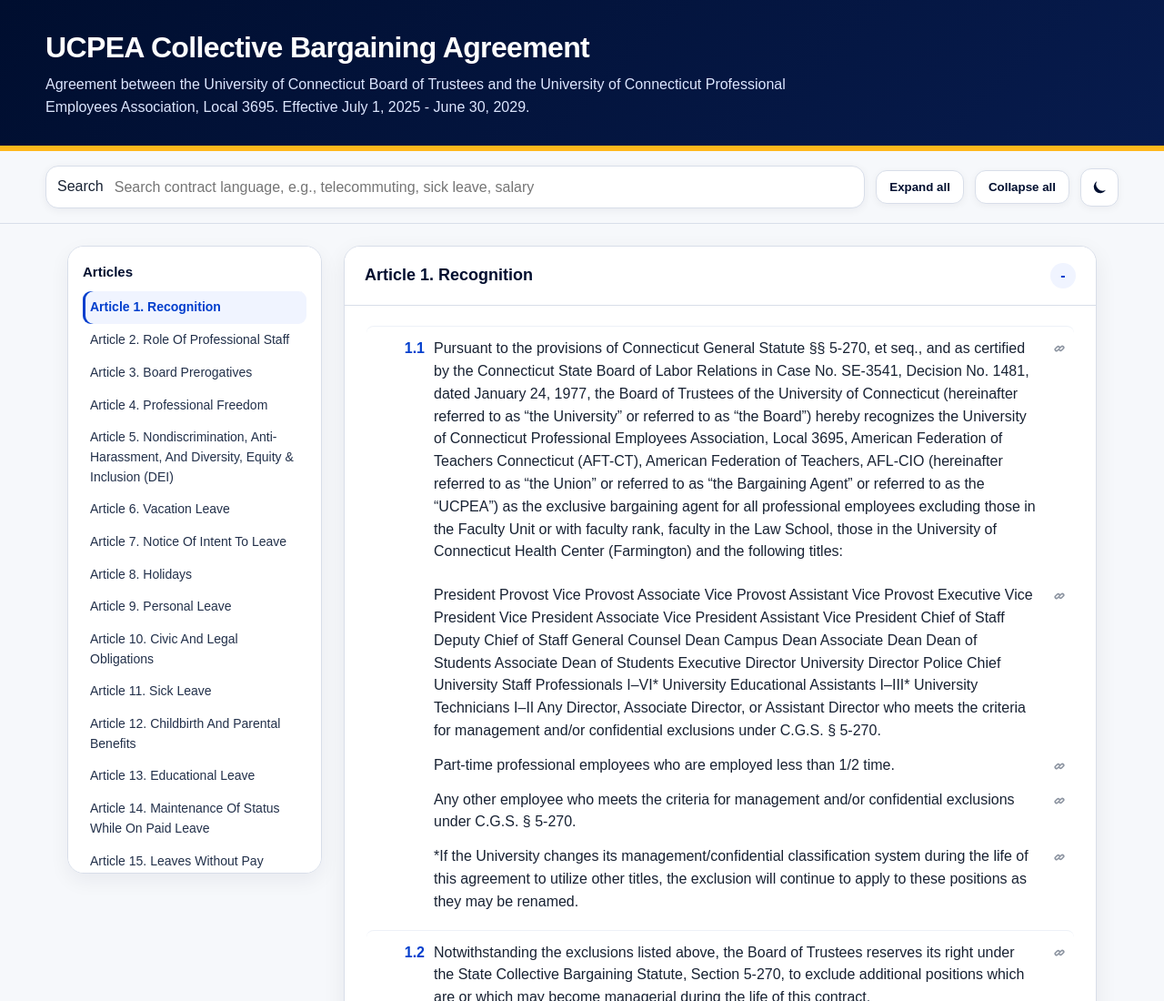
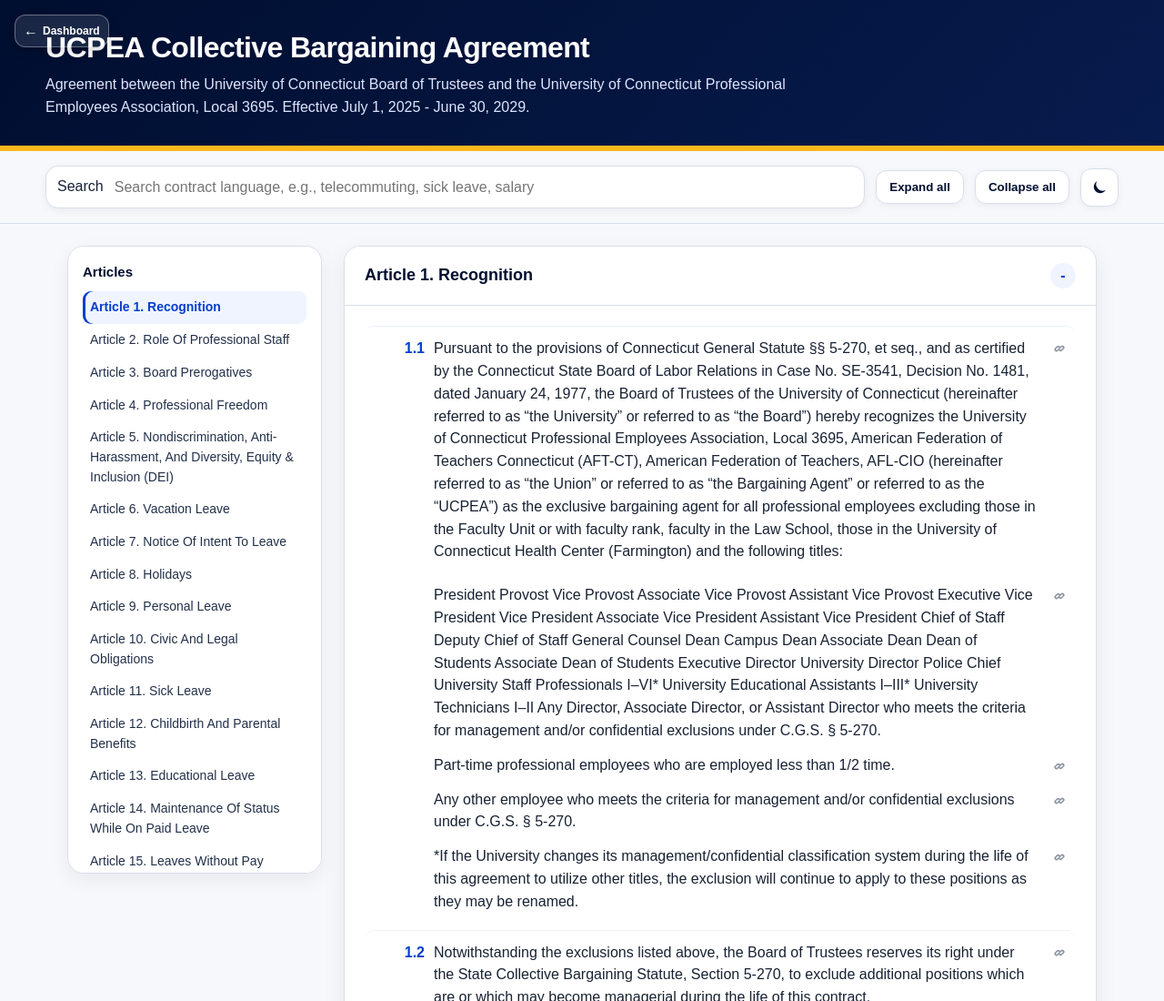
Before and after one commit to JustinRogo/UCPEA, a plain HTML site: page UCPEAContract.html in a window 1280 px wide. Shown: the top 1100 px of the page at 91% size. Drawn offline with Linux system fonts and the light colour scheme.

Commit message:
Add dashboard link to UCPEA contract

```diff
--- a/UCPEAContract.html
+++ b/UCPEAContract.html
@@ -79,8 +79,31 @@ html[data-theme="dark"] {
 * { box-sizing: border-box; }
 html { scroll-behavior: smooth; }
 body { margin:0; font-family: Arial, Helvetica, sans-serif; color:var(--text); background:var(--bg); line-height:1.55; transition:color .15s ease, background .15s ease; }
-.site-header { background:linear-gradient(135deg, var(--navy), #071b4d); color:#fff; padding:34px 24px 30px; border-bottom:6px solid var(--gold); }
+.site-header { position:relative; background:linear-gradient(135deg, var(--navy), #071b4d); color:#fff; padding:34px 24px 30px; border-bottom:6px solid var(--gold); }
 .site-header .wrap, main.wrap { max-width:1180px; margin:0 auto; }
+.dashboard-back {
+  position:absolute;
+  top:16px;
+  left:16px;
+  display:inline-flex;
+  align-items:center;
+  gap:5px;
+  min-height:36px;
+  padding:7px 9px;
+  border:1px solid rgba(255,255,255,.34);
+  border-radius:12px;
+  background:rgba(255,255,255,.1);
+  color:#fff;
+  font-size:12px;
+  font-weight:800;
+  line-height:1;
+  text-decoration:none;
+  box-shadow:0 4px 14px rgba(0,0,0,.16);
+  transition:background .15s ease, color .15s ease, border-color .15s ease;
+}
+.dashboard-back:hover { border-color:#fff; background:#fff; color:var(--navy); }
+.dashboard-back:focus-visible { outline:3px solid var(--gold); outline-offset:3px; }
+.dashboard-back span { font-size:16px; line-height:1; }
 h1 { margin:0 0 10px; font-size:32px; line-height:1.15; letter-spacing:-0.02em; }
 .subtitle { max-width:820px; margin:0; color:#dce6ff; font-size:16px; }
 .toolbar { position:sticky; top:0; z-index:5; background:var(--toolbar-bg); backdrop-filter:blur(8px); border-bottom:1px solid var(--border); padding:16px 24px; }
@@ -238,6 +261,9 @@ mark.active-match { outline:2px solid var(--accent); outline-offset:2px; }
 .no-results { display:none; padding:20px; background:var(--surface); border:1px solid var(--border); border-radius:18px; }
 @media (hover:none) { .permalink-button { opacity:.7; transform:none; } }
 @media (prefers-reduced-motion:reduce) { html { scroll-behavior:auto; } body, .permalink-button { transition:none; } }
+@media (max-width: 1240px) {
+  .dashboard-back { position:static; margin-bottom:16px; }
+}
 @media (max-width: 880px) {
   .toolbar-inner { grid-template-columns:1fr 1fr auto; }
   .searchbox { grid-column:1 / -1; }
@@ -280,7 +306,7 @@ mark.active-match { outline:2px solid var(--accent); outline-offset:2px; }
 </style>
 </head>
 <body>
-<header class="site-header"><div class="wrap">
+<header class="site-header"><a class="dashboard-back" href="index.html" aria-label="Back to UCPEA Dashboard"><span aria-hidden="true">←</span> Dashboard</a><div class="wrap">
 <h1>UCPEA Collective Bargaining Agreement</h1>
 <p class="subtitle">Agreement between the University of Connecticut Board of Trustees and the University of Connecticut Professional Employees Association, Local 3695. Effective July 1, 2025 - June 30, 2029.</p>
 </div></header>
```
